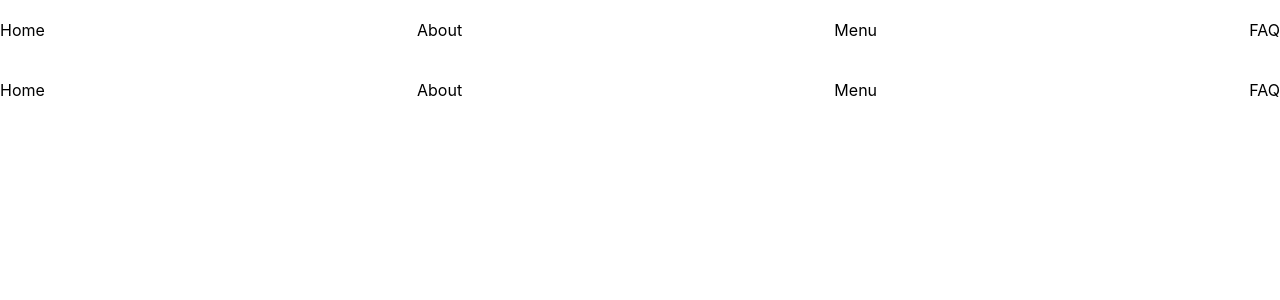
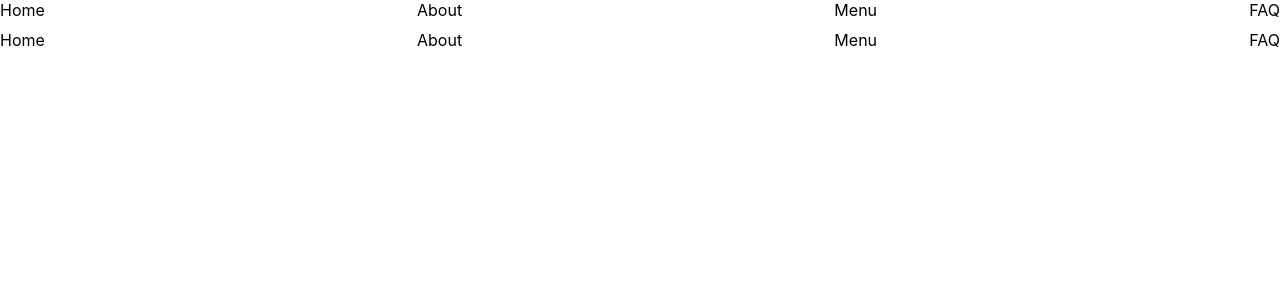
Before and after one commit to dave1780/nextjs-bxedue, a Next.js app: page /Navbar in a window 1280 px wide. Shown: the top 300 px of the page. Built offline with nearby package versions, Linux system fonts and the light colour scheme.

Commit message:
1 file modified

```diff
--- a/styles/Navbar.module.css
+++ b/styles/Navbar.module.css
@@ -6,8 +6,5 @@
   margin-bottom: 10px;
 }
 .header{
-  line-height: 60px ;
-  height: 60px;
-  width: 100%;
-  background-image: linear-gradient(to right,pink hotpink);
+
 }
```
